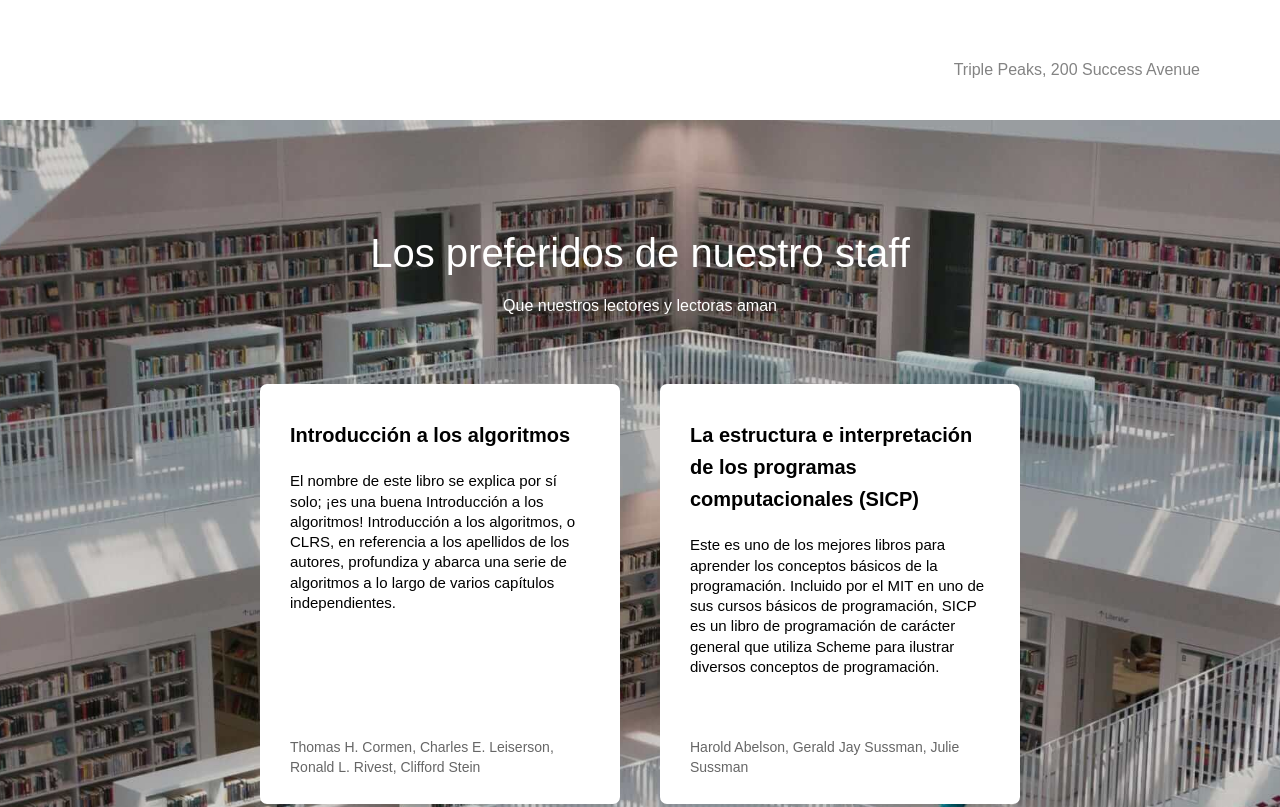
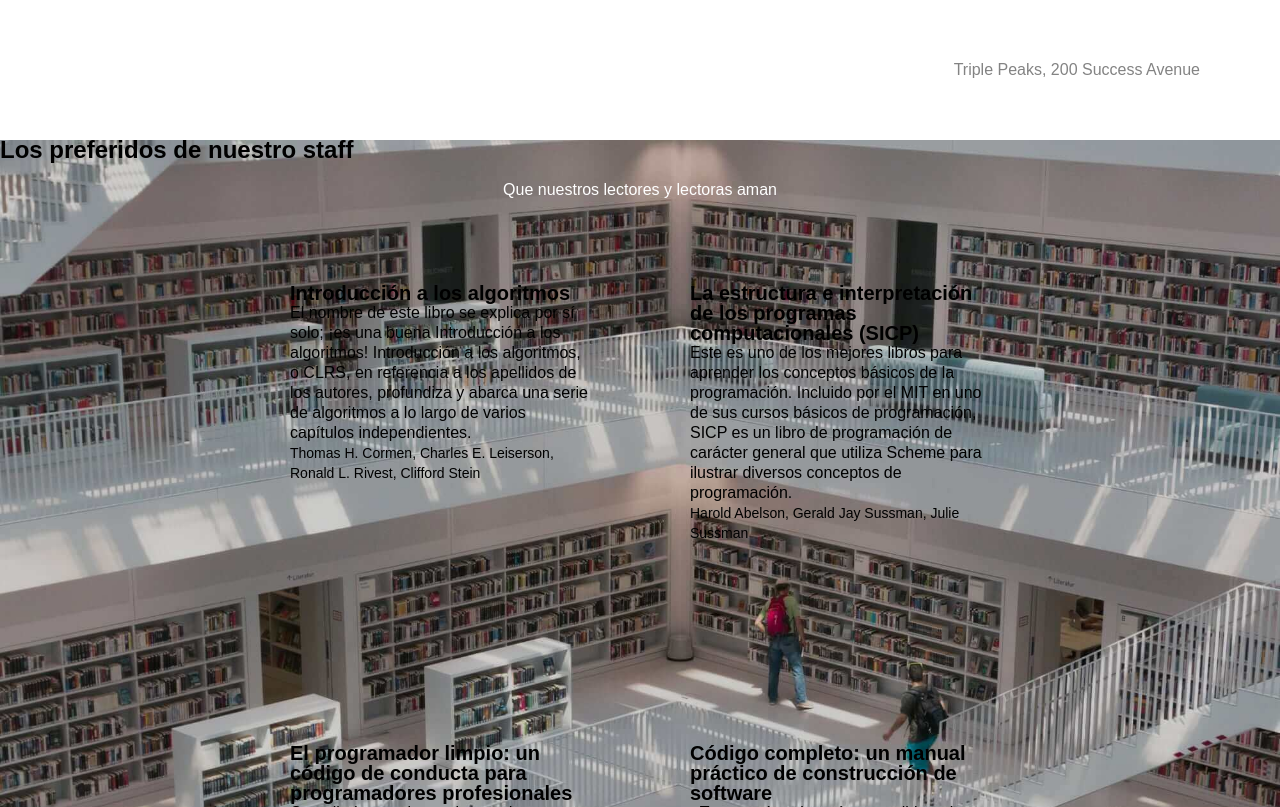
Before and after one commit to NorimNori/web_project_library_es, a plain HTML site: page index.html in a window 1280 px wide. Shown: the part 680-1487 px from the top of the page. Drawn offline with Linux system fonts and the light colour scheme.

Commit message:
fix: change automatic checking errors for CSS

```diff
--- a/styles/style.css
+++ b/styles/style.css
@@ -96,20 +96,11 @@ p {
   background-position: top;
   background-repeat: no-repeat;
   background-size: cover;
-  padding: 90px 0 150px;
-}
-
-.staff__title {
-  font-size: 40px;
-  font-weight: 500;
-  text-align: center;
-  color: white;
 }
 
 .staff__subtitle {
   text-align: center;
   color: white;
-  font-size: 16px;
 }
 
 .staff__cards {
@@ -117,6 +108,7 @@ p {
   margin: 0 auto;
   padding-left: 0;
   padding-top: 68px;
+  list-style-type: none;
 
   display: flex;
   flex-wrap: wrap;
@@ -128,31 +120,25 @@ p {
 .card {
   height: 420px;
   width: 360px;
-  list-style-type: none;
-  background: white;
-  border-radius: 7px;
 }
 
 .card__content {
   padding: 15px 30px;
-  height: 90%;
   display: flex;
   flex-direction: column;
 }
 
 .card__title {
   font-size: 20px;
-  line-height: 1.6;
+  margin: 0;
 }
 
 .card__text {
-  font-size: 15px;
-  line-height: 1.35;
   flex-grow: 1;
+  margin-top: 0;
 }
 
 .card__footer {
   margin-top: auto;
   font-size: 14px;
-  color: #666;
 }
```
